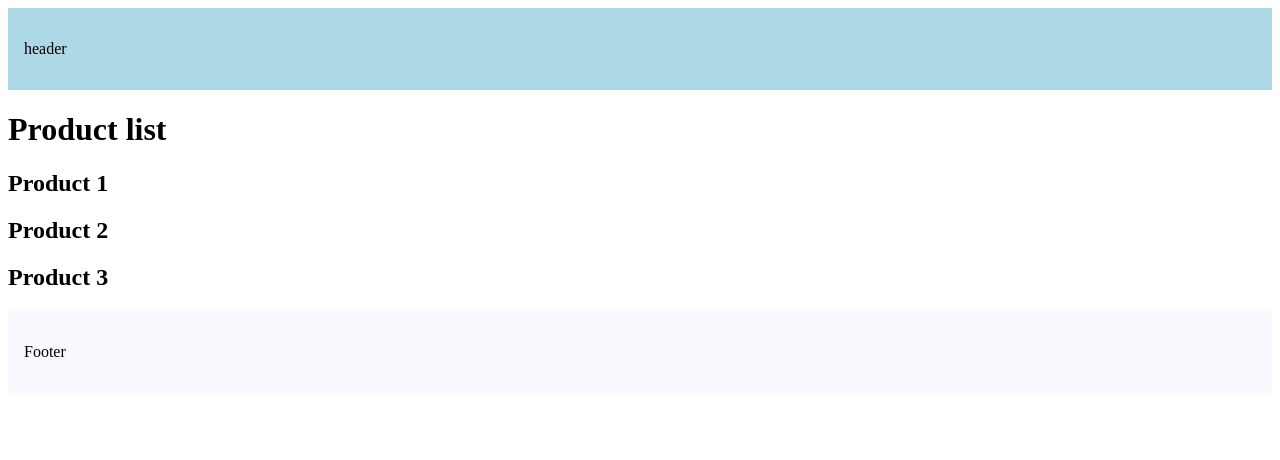
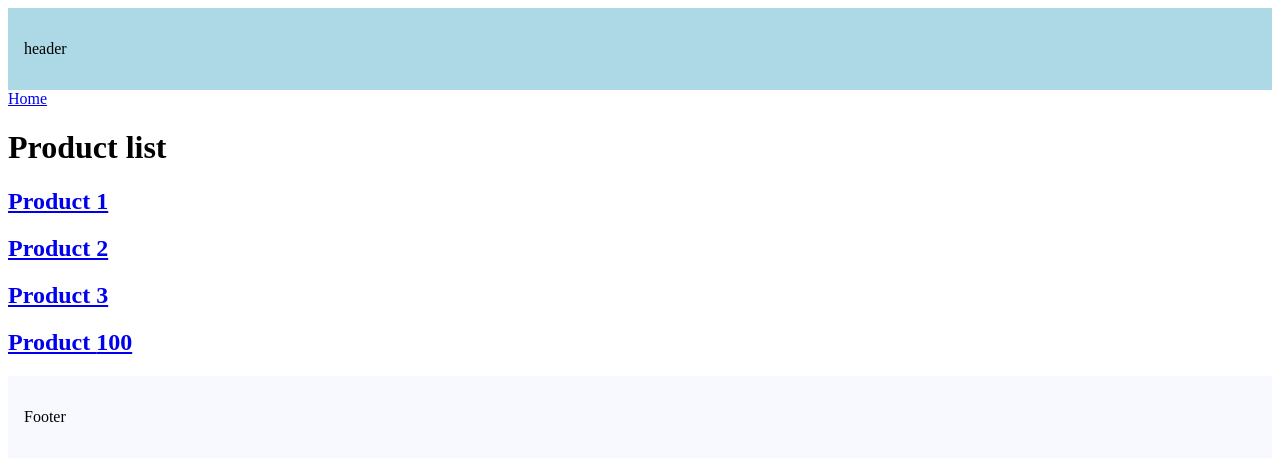
Before and after one commit to Mr-BlackHat-lab/nextjs16, a Next.js app: page /products in a window 1280 px wide. Shown: the top 460 px of the page. Built offline with nearby package versions, Linux system fonts and the light colour scheme.

Commit message:
link navgaition

```diff
--- a/src/app/products/page.tsx
+++ b/src/app/products/page.tsx
@@ -1,10 +1,24 @@
-export default function profuct(){
-    return(
-        <>
-        <h1>Product list</h1>
-        <h2>Product 1</h2>
-        <h2>Product 2</h2>
-        <h2>Product 3</h2>
+import Link from "next/link";
+export default function profuct() {
+  const productt = 100;
+  return (
+    <>
+      <Link href="/">Home</Link>
+      <h1>Product list</h1>
+      <h2>
+        <Link href="/products/1">Product 1</Link>
+      </h2>
+      <h2>
+        <Link href="/products/2">Product 2</Link>
+      </h2>
+      <h2>
+        <Link href="/products/3" replace>
+          Product 3
+        </Link>
+      </h2>
+      <h2>
+        <Link href={`/products/${productt}`}>Product {productt}</Link>
+      </h2>
     </>
-    )
+  );
 }
```
Also changed, not shown: src/app/page.tsx (+7 -2 lines).
